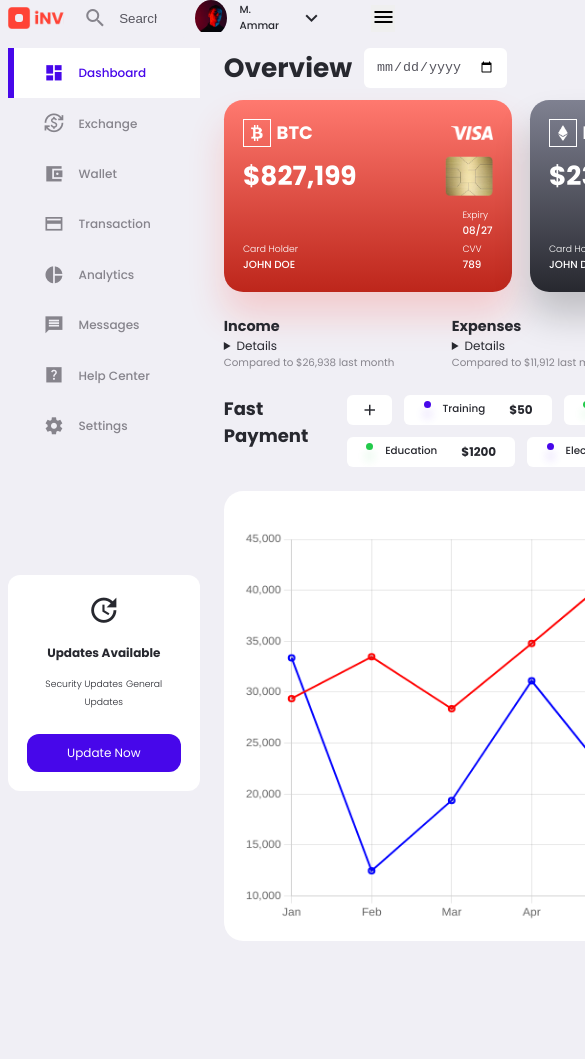
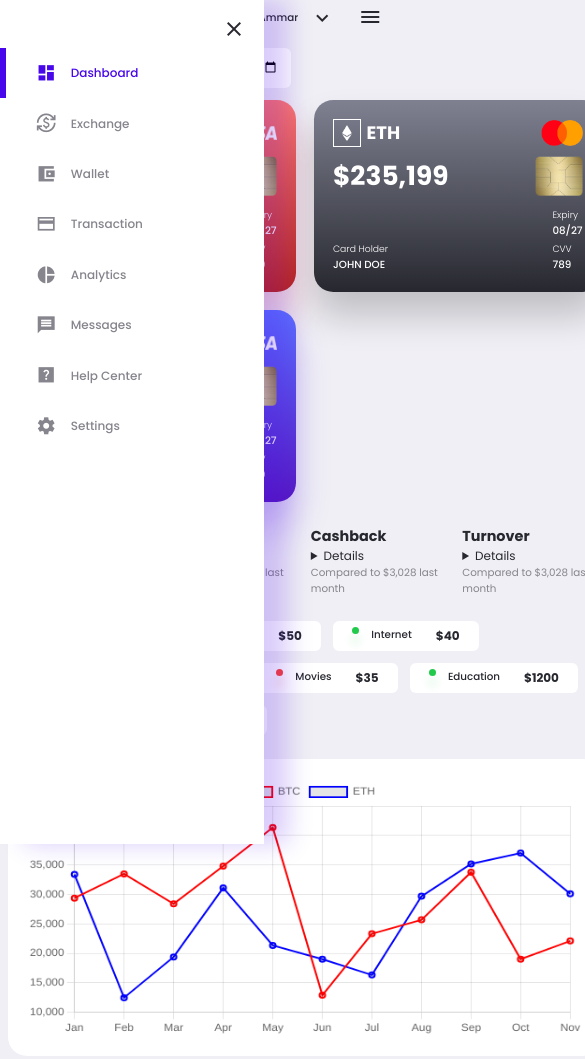
Before and after one commit to ammarkhan575/dashboard, a plain HTML site: page index.html in a window 390 px wide. Shown: the top 1059 px of the page, 585 px wide, since content can reach past the window. Before the commit the page ends 989 px from the top, so only its background shows below. Drawn offline with nearby package versions, Linux system fonts and the light colour scheme.

Commit message:
media query for tablet completed

```diff
--- a/style.css
+++ b/style.css
@@ -597,3 +597,74 @@ main .recent-transactions .card-details .card {
     justify-content: center;
     border-radius: var(--border-radius-2);
 }
+
+/* MEDIA QUERIES FOR TABLET */
+
+@media screen and (max-width: 1024px) {
+
+    /* hide searchbar in nav */
+    nav .search-bar {
+        display: none;
+    }
+
+    nav .profile-area {
+        gap: 2rem;
+    }
+
+
+    nav .profile-area button#menu-btn {
+        display: inline;
+        background: transparent;
+        color: var(--color-dark);
+    }
+
+    main {
+        grid-template-columns: 1fr;
+    }
+
+    main aside {
+        position: fixed;
+        top: 0;
+        left: 0;
+        z-index: 3;
+        background: var(--color-white);
+        width: 22rem;
+        height: 100vh;
+        box-shadow: 2rem 0 2rem var(--color-primary-light);
+    }
+
+    main aside button#close-btn {
+        display: inline-block;
+        width: 3rem;
+        height: 3rem;
+        position: absolute;
+        top: 1rem;
+        right: 1rem;
+        z-index: 4;
+        background: transparent;
+        color: var(--color-dark);
+    }
+
+    button:hover{
+        cursor:pointer;
+    }
+
+    main aside .sidebar{
+        margin-top: 4rem;
+    }
+
+    main aside .updates{
+        display: none;
+    }
+
+    main section.middle .cards{
+        grid-template-columns: 1fr 1fr;
+    }
+    main canvas{
+        margin: 3rem 0 1rem;
+    }
+
+    main section.right .recent-transactions{
+        margin-top: 3rem;
+    }
+}
```
